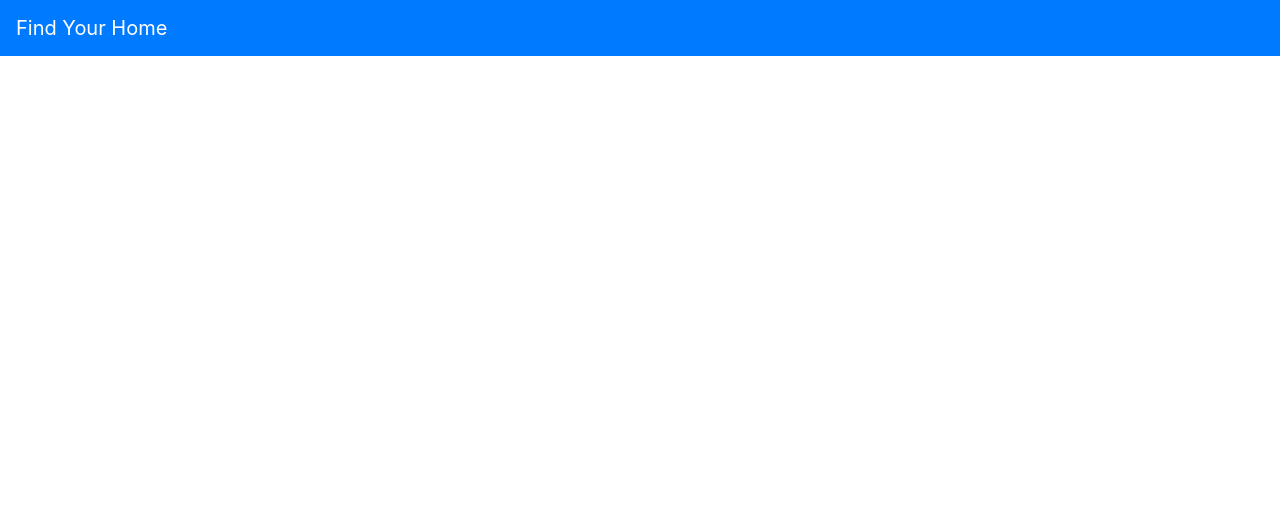
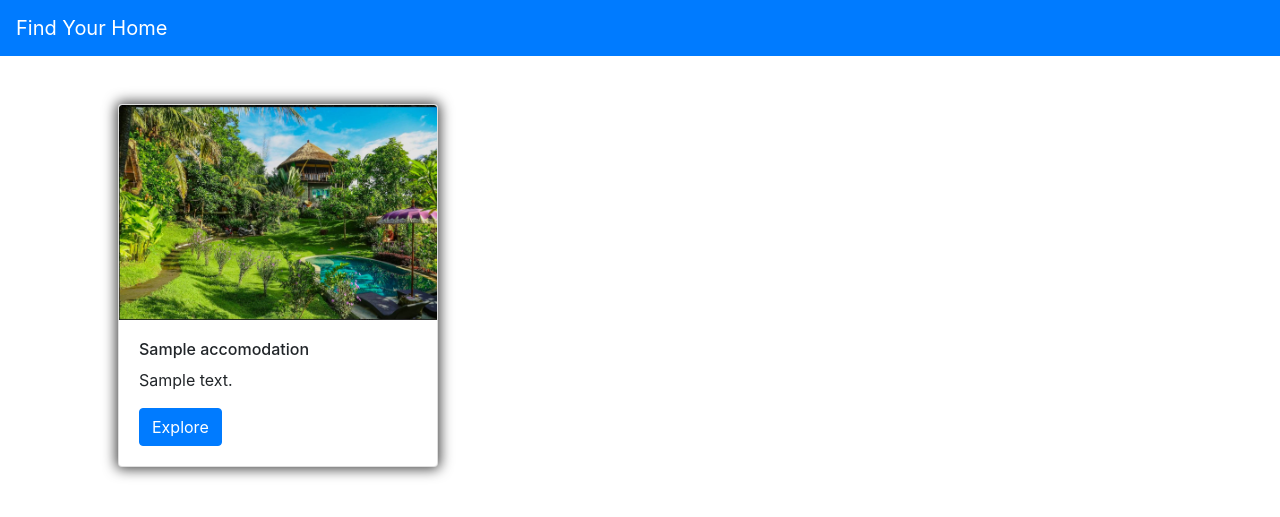
Before and after one commit to PierreBrelaud/FindYourHome, a Symfony app: template templates/front/home.html.twig in a window 1280 px wide. Shown: the top 517 px of the page. Run offline with Twig, Linux system fonts and the light colour scheme; the template is opened without the code that fills it: most values are stand-ins (such as "Sample title", 1, 10 or a date in 2020); some libraries are stand-ins or nearby versions.

Commit message:
Add images folder + Create home page card list (accomodations)

```diff
--- a/src/Controller/HomeController.php
+++ b/src/Controller/HomeController.php
@@ -11,7 +11,7 @@ class HomeController extends AbstractController {
     public function index(AccomodationRepository $repository)  {
 
         $accomodations = $repository->findAll();
-        //dump($accomodations);
+        dump($accomodations);
         return $this->render('front/home.html.twig', [
             'accomodations' => $accomodations
         ]);
--- a/templates/front/home.html.twig
+++ b/templates/front/home.html.twig
@@ -6,5 +6,33 @@
 
 {% block body %}
 
+    <div class="container mt-5 pl-5 pr-5">
+        <div class="row flex">
+            {% for accomodation in accomodations %}
+                <div class="col-3">
+                    <div class="card"
+                         style="
+                            width: 20rem;
+                            max-height: 30rem;
+                            overflow: hidden;
+                            -webkit-box-shadow: 0px 0px 13px 2px rgba(0,0,0,0.75);
+                            -moz-box-shadow: 0px 0px 13px 2px rgba(0,0,0,0.75);
+                            box-shadow: 0px 0px 13px 2px rgba(0,0,0,0.75);
+                            text-align: justify;
+                         "
+                    >
+                        <img class="card-img-top" src="{{ asset('images/test.jpg') }}" alt="Card image cap">
+                        <div class="card-body">
+                            <h2 style="font-size: 1rem">{{ accomodation.name }}</h2>
+                            <p class="card-text" style="max-height: 7.5rem; overflow: hidden">
+                                {{ accomodation.description }}
+                            </p>
+                            <button class="btn btn-primary">Explore</button>
+                        </div>
+                    </div>
+                </div>
+            {% endfor %}
+        </div>
+    </div>
 
 {% endblock %}
```
Also changed, not shown: public/images/test.jpg (added).
